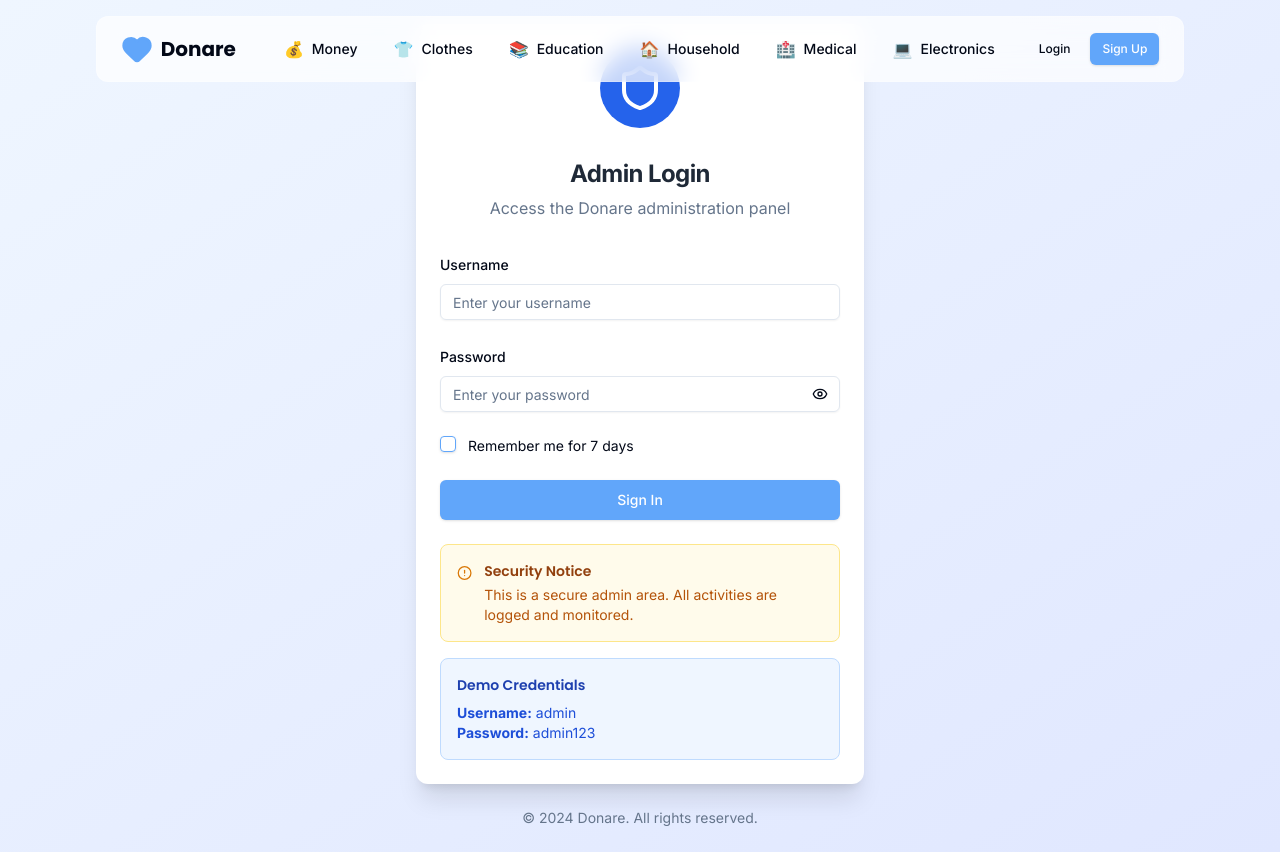
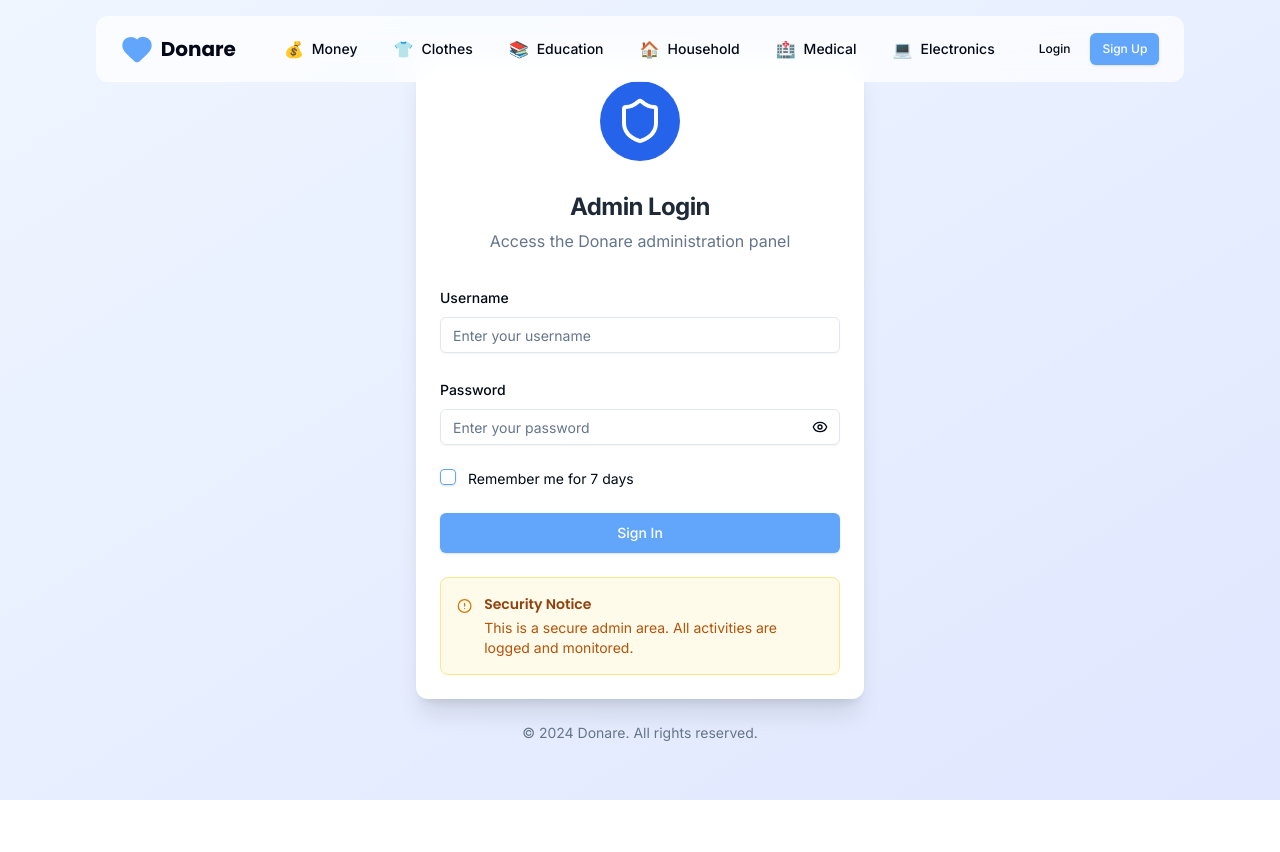
Before and after one commit to Alex-S07/donare, a Next.js app: page /admin/login in a window 1280 px wide. After the commit the page ends 800 px from the top, so only its background shows below. Built offline with nearby package versions, Linux system fonts and the light colour scheme.

Commit message:
admin cred login page rem

```diff
--- a/app/admin/login/page.tsx
+++ b/app/admin/login/page.tsx
@@ -206,7 +206,7 @@ export default function AdminLoginPage() {
             </div>
 
             {/* Demo Credentials */}
-            {process.env.NODE_ENV === 'development' && (
+            {/* {process.env.NODE_ENV === 'development' && (
               <div className="mt-4 p-4 bg-blue-50 border border-blue-200 rounded-lg">
                 <h4 className="text-sm font-semibold text-blue-800 mb-2">Demo Credentials</h4>
                 <p className="text-sm text-blue-700">
@@ -214,7 +214,7 @@ export default function AdminLoginPage() {
                   <strong>Password:</strong> admin123
                 </p>
               </div>
-            )}
+            )} */}
           </CardContent>
         </Card>
 
```
